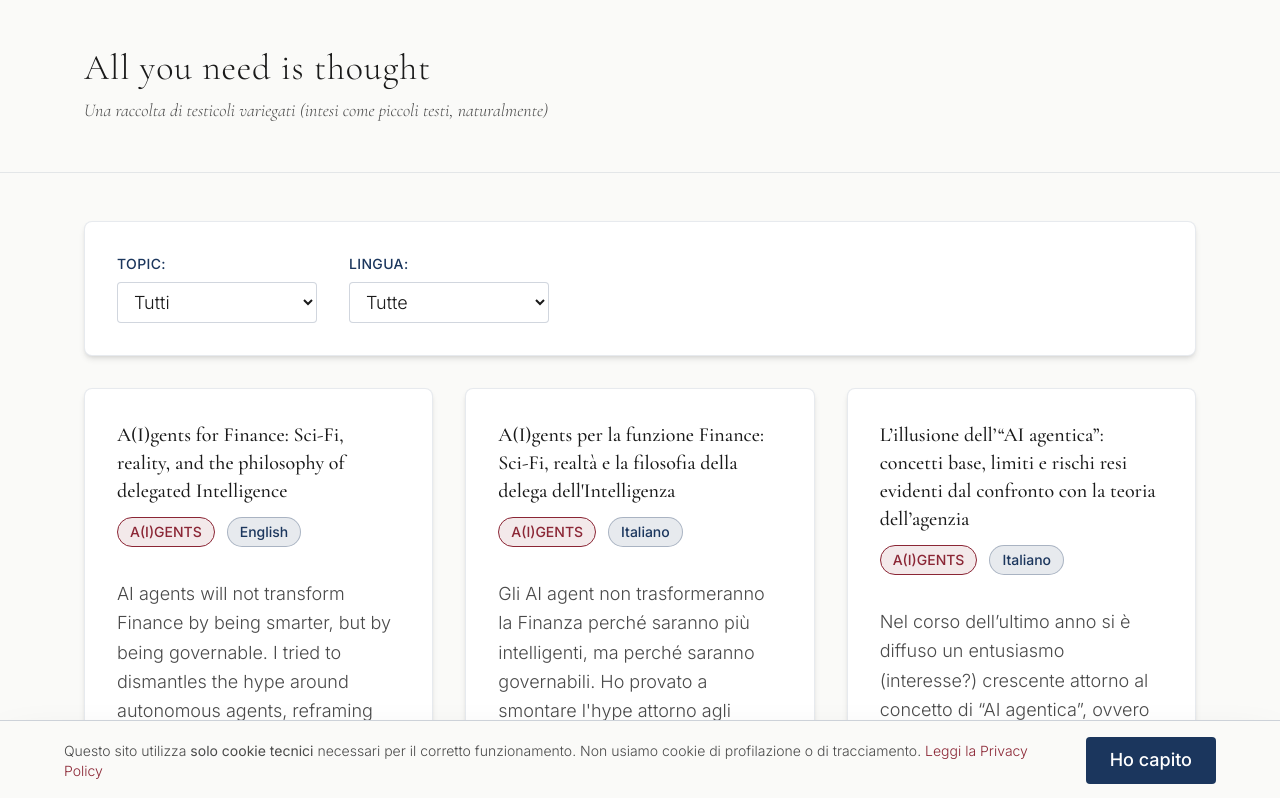
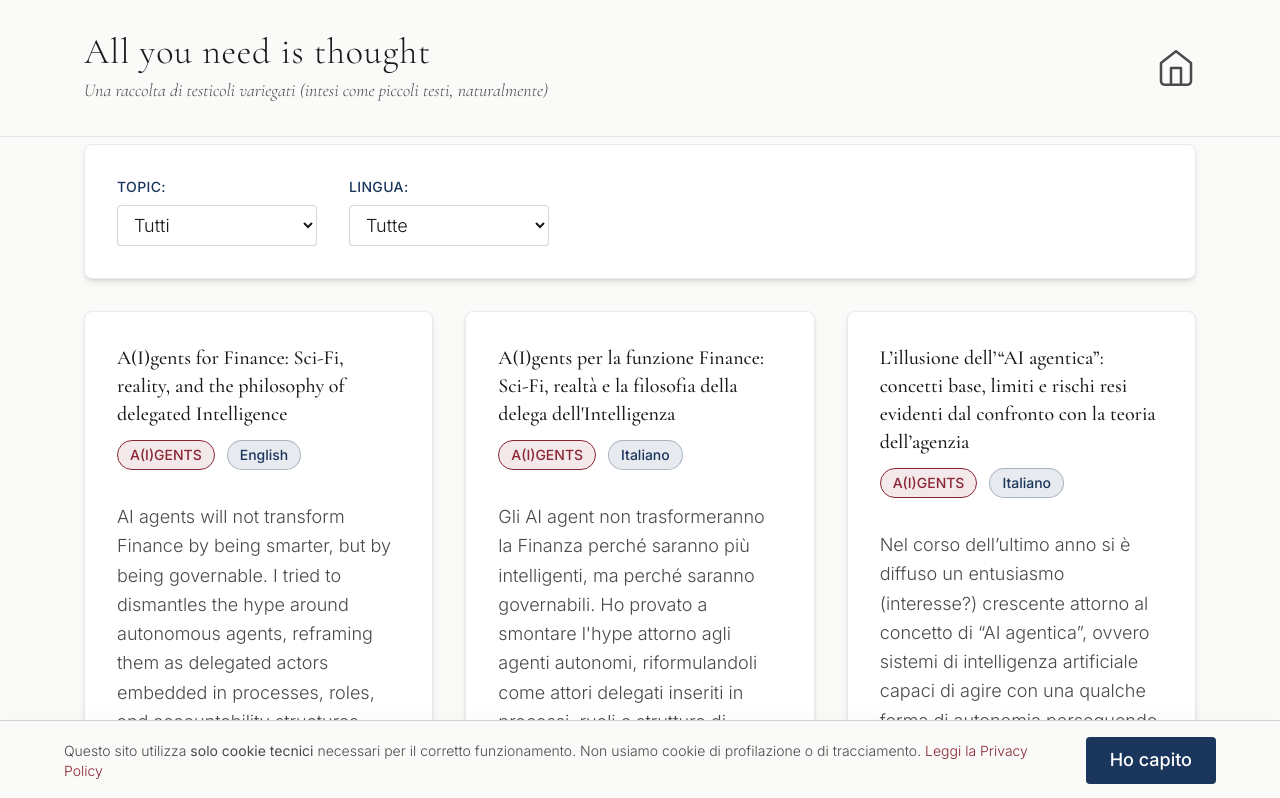
Before and after one commit to RBOVETTI/prezzemolo, a React (Vite) app: page / in a window 1280 px wide. Shown: the top 798 px of the page. Built offline with nearby package versions, Linux system fonts and the light colour scheme.

Commit message:
finalizzazione

```diff
--- a/src/components/Header.jsx
+++ b/src/components/Header.jsx
@@ -1,13 +1,36 @@
 export default function Header() {
   return (
-    <header className="bg-bg border-b border-accent-cold/10 py-12 mb-12">
-      <div className="container mx-auto px-5 max-w-6xl">
-        <h1 className="text-4xl font-serif font-light text-text-primary mb-2 tracking-wide">
-          All you need is thought
-        </h1>
-        <p className="text-text-secondary text-lg font-serif italic">
-          Una raccolta di testicoli variegati (intesi come piccoli testi, naturalmente)
-        </p>
+    <header className="fixed top-0 left-0 right-0 bg-bg border-b border-accent-cold/10 py-8 z-40">
+      <div className="container mx-auto px-5 max-w-6xl flex items-center justify-between">
+        <div>
+          <h1 className="text-3xl md:text-4xl font-serif font-light text-text-primary mb-1 tracking-wide">
+            All you need is thought
+          </h1>
+          <p className="text-text-secondary text-base md:text-lg font-serif italic">
+            Una raccolta di testicoli variegati (intesi come piccoli testi, naturalmente)
+          </p>
+        </div>
+
+        {/* Home icon - torna a rbovetti.com */}
+        <a
+          href="https://www.rbovetti.com"
+          title="Torna a rbovetti.com"
+          className="text-text-secondary hover:text-accent-warm transition-colors ml-4 flex-shrink-0"
+        >
+          <svg
+            xmlns="http://www.w3.org/2000/svg"
+            viewBox="0 0 24 24"
+            fill="none"
+            stroke="currentColor"
+            strokeWidth="1.5"
+            strokeLinecap="round"
+            strokeLinejoin="round"
+            className="w-8 h-8 md:w-10 md:h-10"
+          >
+            <path d="M3 9l9-7 9 7v11a2 2 0 0 1-2 2H5a2 2 0 0 1-2-2z" />
+            <polyline points="9 22 9 12 15 12 15 22" />
+          </svg>
+        </a>
       </div>
     </header>
   );
--- a/src/pages/HomePage.jsx
+++ b/src/pages/HomePage.jsx
@@ -84,10 +84,10 @@ export default function HomePage() {
   };
 
   return (
-    <div className="min-h-screen flex flex-col">
+    <div className="min-h-screen flex flex-col bg-bg">
       <Header />
 
-      <main className="container mx-auto px-5 max-w-6xl flex-grow">
+      <main className="container mx-auto px-5 max-w-6xl flex-grow pt-32 md:pt-36">
         <Filters
           topics={topics}
           selectedTopic={selectedTopic}
```
